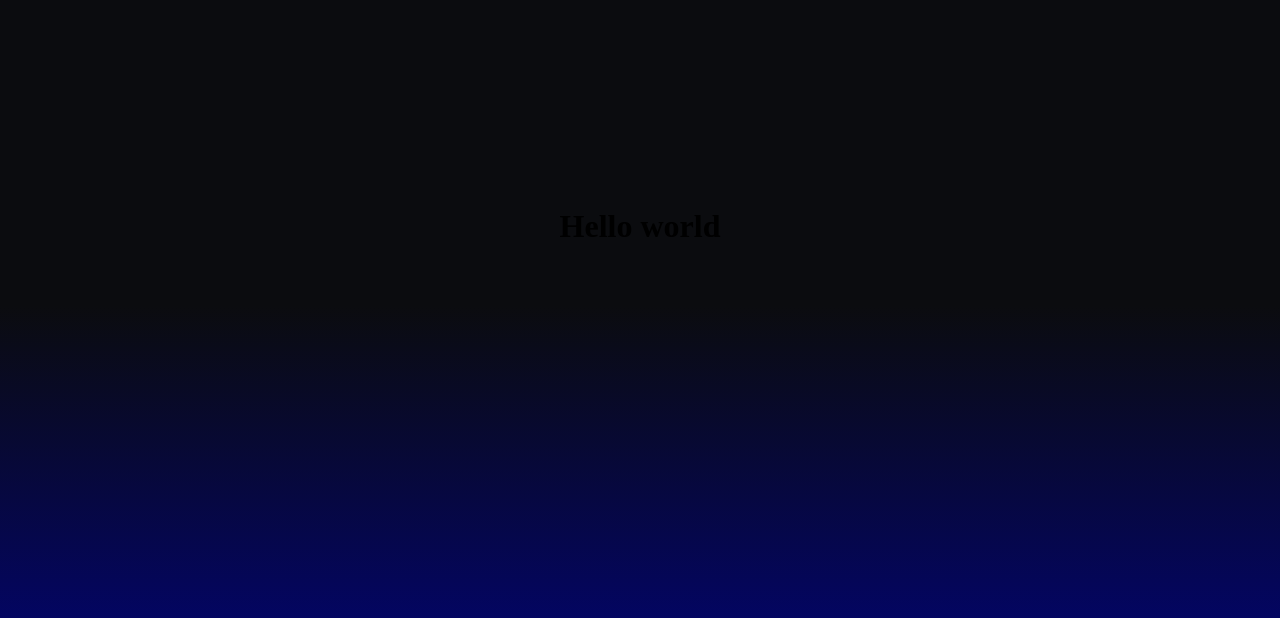
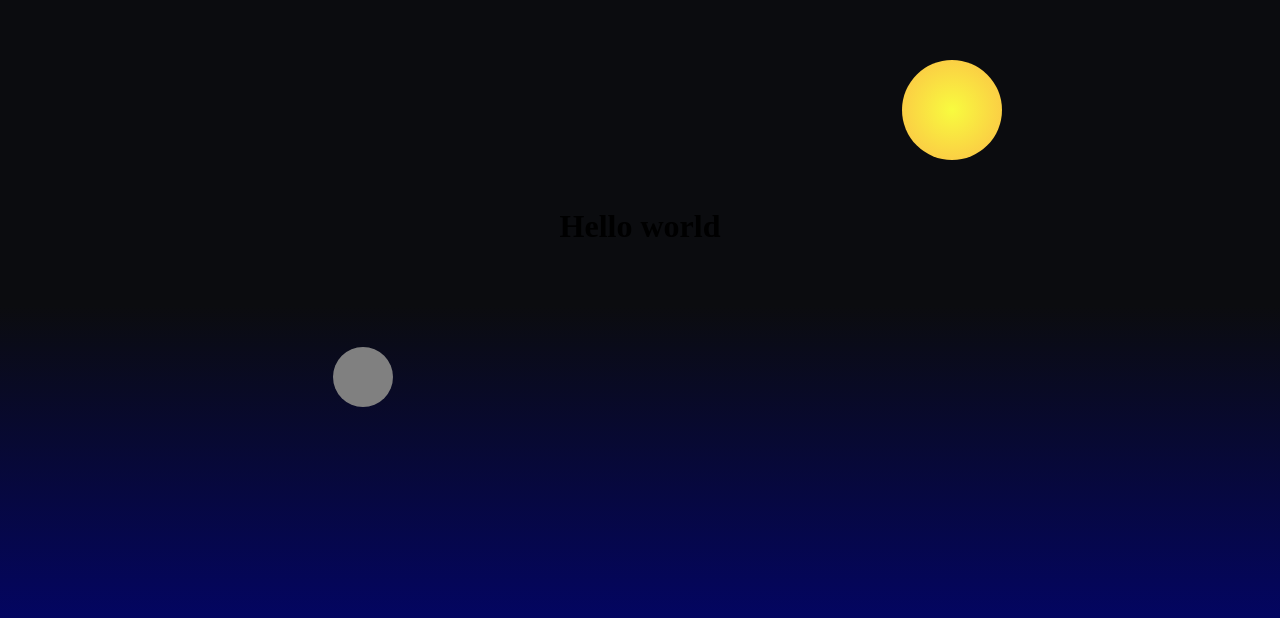
Before and after one commit to RadmehrVafadar/portfolio-website, a React (Vite) app: page / in a window 1280 px wide. Shown: the part 174-792 px from the top of the page. Built offline with nearby package versions, Linux system fonts and the light colour scheme.

Commit message:
Implement sun and moon

```diff
--- a/src/App.tsx
+++ b/src/Background.tsx
@@ -19,6 +19,8 @@ const App = () => {
     setTransition(true);
   }, []);
 
+
+
   return (
     <div
       className={transition ? 'app-container transition' : 'app-container'}
--- a/src/main.tsx
+++ b/src/main.tsx
@@ -1,10 +1,14 @@
 import React from 'react'
 import ReactDOM from 'react-dom/client'
-import App from './App.tsx'
+import App from './Background.tsx'
+import SunMoon from './sun.tsx'
 import './index.css'
+
+
 
 ReactDOM.createRoot(document.getElementById('root')!).render(
   <React.StrictMode>
     <App />
+    <SunMoon/>
   </React.StrictMode>,
 )
--- /dev/null
+++ b/src/sun.tsx
@@ -0,0 +1,82 @@
+import React, { useState, useEffect } from 'react';
+
+const SunMoon = () => {
+  const [currentTime, setCurrentTime] = useState(new Date());
+  const [sunPosition, setSunPosition] = useState({ x: 0, y: 0 });
+  const [moonPosition, setMoonPosition] = useState({ x: 0, y: 0 });
+  const [showMoon, setShowMoon] = useState(false);
+
+  useEffect(() => {
+    const timer = setInterval(() => {
+      setCurrentTime(new Date());
+    }, 1000);
+
+    return () => {
+      clearInterval(timer);
+    };
+  }, []);
+
+  useEffect(() => {
+    const hours = currentTime.getHours();
+    const minutes = currentTime.getMinutes();
+    const seconds = currentTime.getSeconds();
+
+    const angle = ((hours * 60 + minutes) * 60 + seconds) / 86400 * 360;
+
+    const centerX = window.innerWidth / 2;
+    const centerY = window.innerHeight / 2;
+
+    const radius = Math.min(centerX, centerY) * 0.8;
+
+    const sunX = centerX + radius * Math.cos((angle * Math.PI) / 180);
+    const sunY = centerY + radius * Math.sin((angle * Math.PI) / 180);
+
+    const moonX = centerX + radius * Math.cos(((angle + 180) * Math.PI) / 180);
+    const moonY = centerY + radius * Math.sin(((angle + 180) * Math.PI) / 180);
+
+    setSunPosition({ x: sunX, y: sunY });
+    setMoonPosition({ x: moonX, y: moonY });
+
+    const isNight = hours >= 18 || hours < 6;
+    const isEvening = hours >= 16 && hours < 18;
+    setShowMoon(isNight || isEvening);
+  }, [currentTime]);
+
+  return (
+    <div>
+
+      <div
+        className="sun"
+        onClick={() => window.open('https://google.com')}
+        style={{
+          position: 'absolute',
+          left: sunPosition.x - 25,
+          top: sunPosition.y - 25,
+          width: '100px',
+          height: '100px',
+          backgroundColor: 'yellow',
+          borderRadius: '50%',
+        }}
+      />
+      {showMoon && (
+        <div
+          className="moon"
+          onClick={() => window.open('https://google.com')}
+          style={{
+            position: 'absolute',
+            left: moonPosition.x - 20,
+            top: moonPosition.y - 20,
+            width: '60px',
+            height: '60px',
+            backgroundColor: 'gray',
+            borderRadius: '50%',
+            opacity: showMoon ? 1 : 0,
+            transition: 'opacity 0.5s ease-in-out',
+          }}
+        />
+      )}
+    </div>
+  );
+};
+
+export default SunMoon;
```
